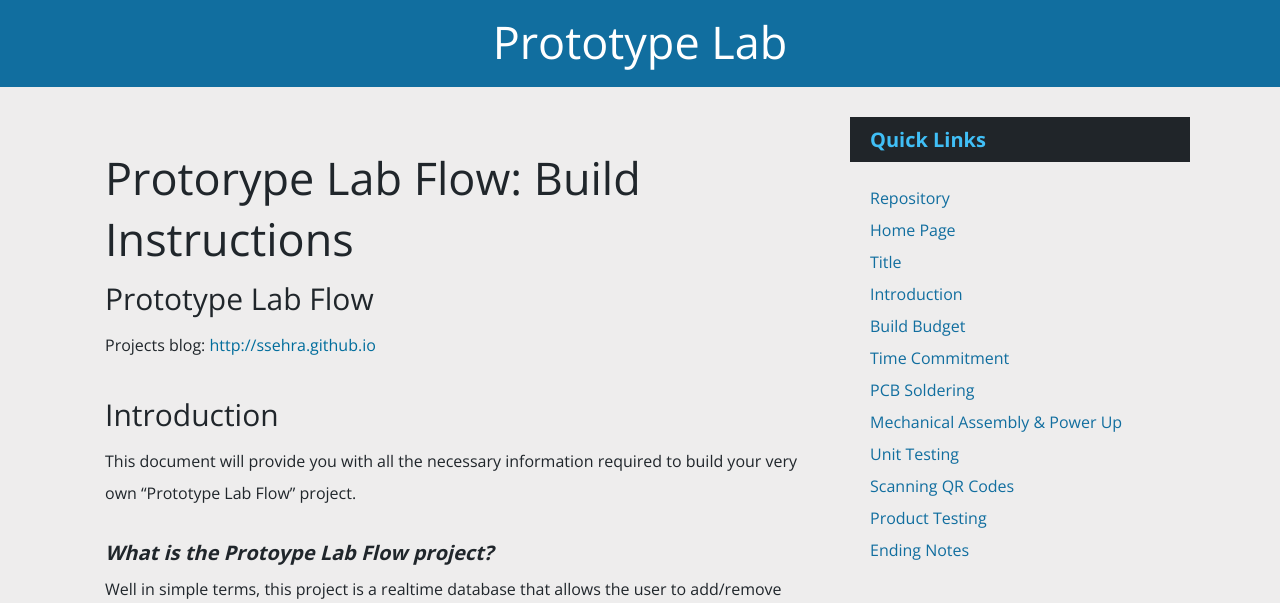
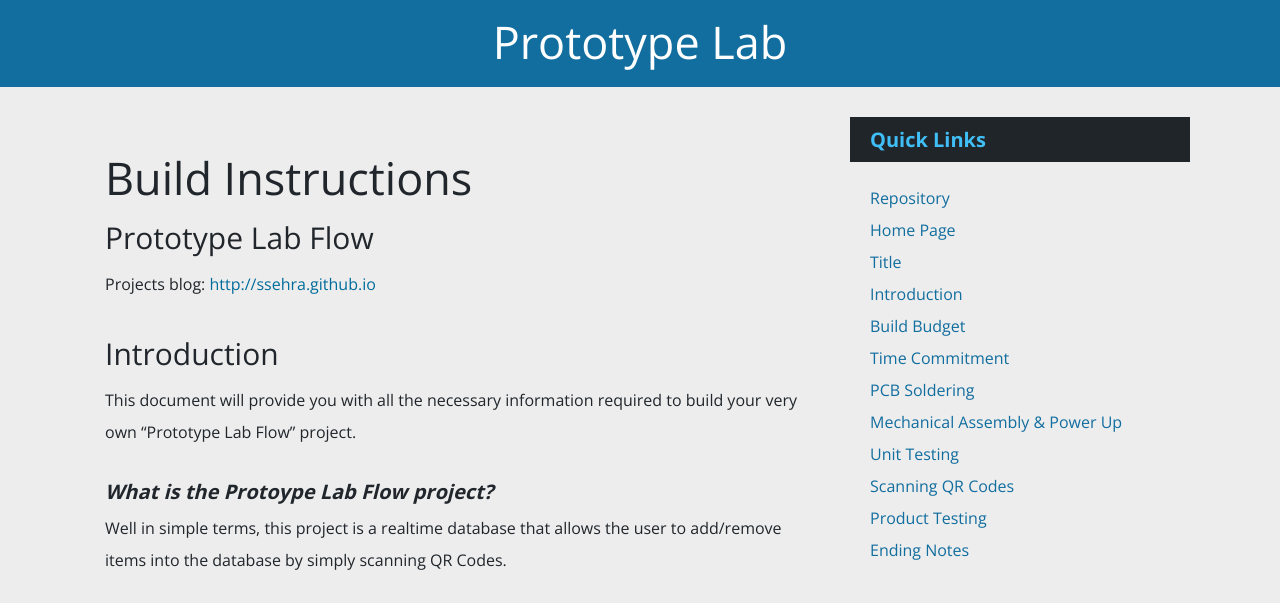
Before and after one commit to ssehra/ssehra.github.io, a plain HTML site: page BuildInstructions/index.html in a window 1280 px wide. Shown: the part 169-772 px from the top of the page. Drawn offline with nearby package versions, Linux system fonts and the light colour scheme.

Commit message:
Update indexcontent.html

```diff
--- a/BuildInstructions/indexcontent.html
+++ b/BuildInstructions/indexcontent.html
@@ -1,5 +1,5 @@
 <ARTICLE ID="Article_1">
-<HEADER ID="Header_Article_1"><H1>Protorype Lab Flow: Build Instructions</H1></HEADER>
+<HEADER ID="Header_Article_1"><H1>Build Instructions</H1></HEADER>
 
 <SECTION ID="Title">
 <h3><a id="Prototype_Lab_Flow_0"></a>Prototype Lab Flow</h3>
```
